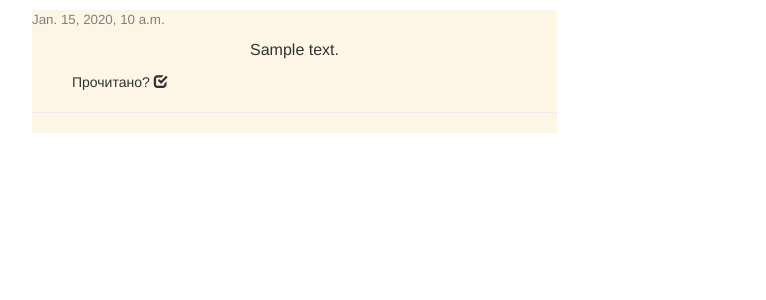
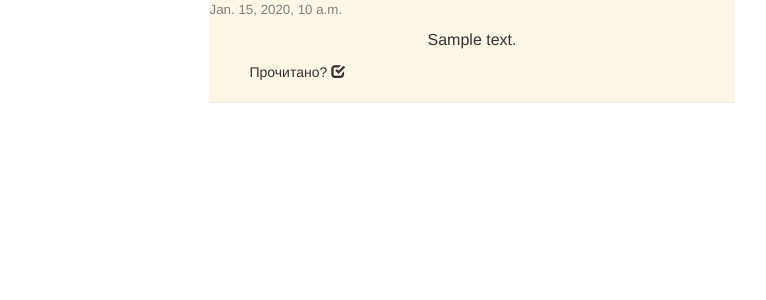
Before and after one commit to Slavvok/django_api_server, a Django app: page / in a window 1280 px wide. Shown: the part 70-370 px from the top of the page, without its empty margins (168-934 px from the left). Run offline with Django 3.2, Linux system fonts and the light colour scheme; tables that the repository leaves empty hold one stand-in row (values such as "Sample post"); parts of the project's set-up code (start-up, migrations or seed data) failed here and were passed over; some libraries are stand-ins or nearby versions.

Commit message:
Css update

```diff
--- a/spaceradio/static/css/style.css
+++ b/spaceradio/static/css/style.css
@@ -1,4 +1,6 @@
-
+body {
+  margin: auto;
+}
 h2 {
   color: #FCA205;
   text-align:center;
@@ -34,7 +36,7 @@ p.date{
   background:oldlace;
   width:525px;
   margin-top: 10px;
-  float:left;
+  margin: auto;
 }
 
 .isread {
```
